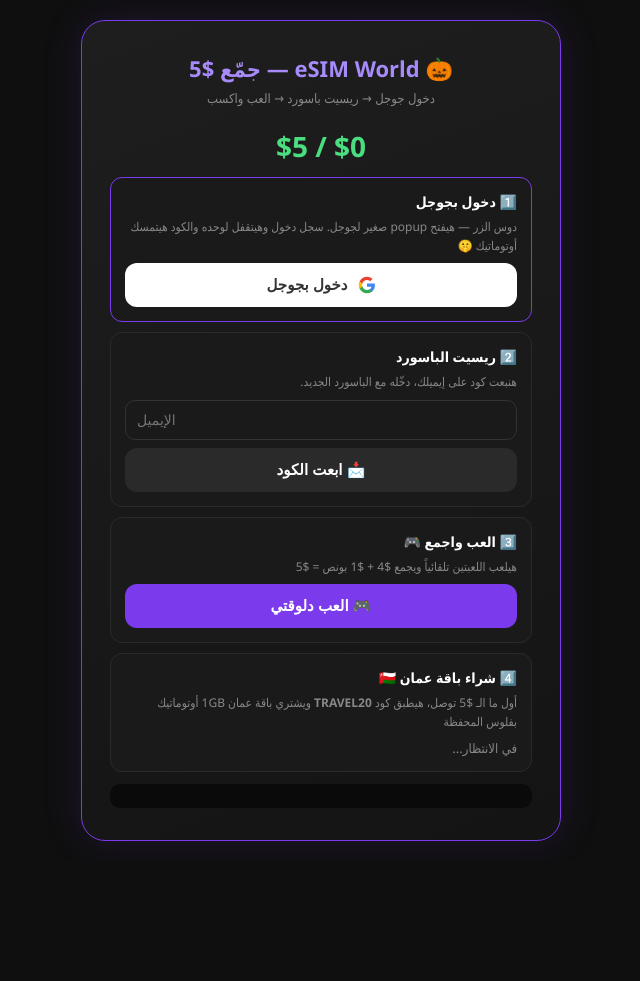
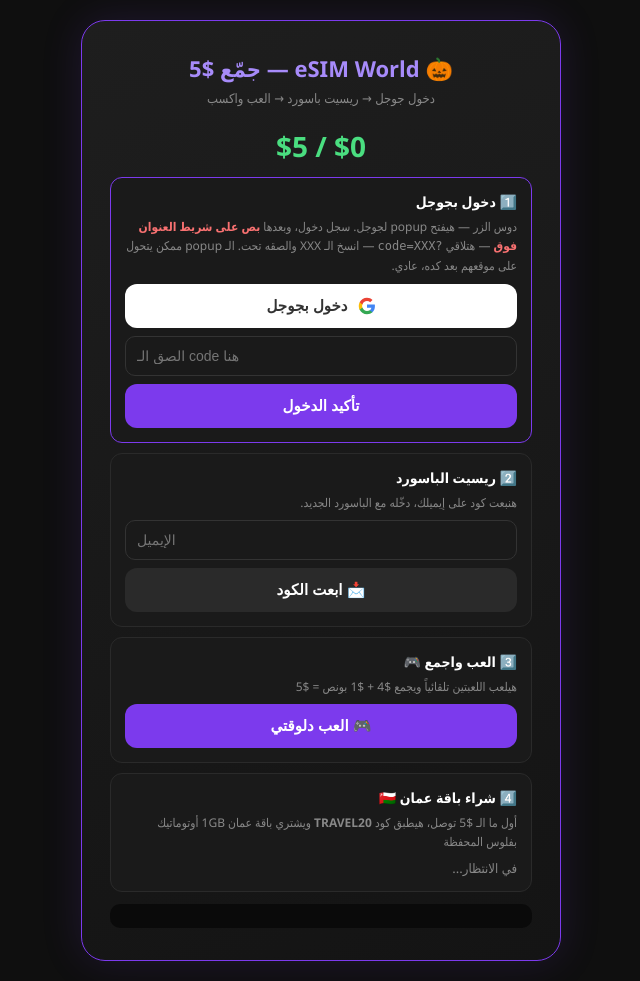
Before and after one commit to abdalrahmanismail340-droid/esimworld-collector, a Flask app: page / in a window 1280 px wide. Shown: the whole page, without its empty margins (319-959 px from the left). Before the commit the page ends 846 px from the top, so only its background shows below. Run offline with Flask 3, Linux system fonts and the light colour scheme.

Commit message:
fix: manual code copy (browser blocks cross-origin popup read)

```diff
--- a/templates/index.html
+++ b/templates/index.html
@@ -41,13 +41,13 @@
   <!-- Step 1: Google Login -->
   <div class="step active" id="s1">
     <div class="title">1️⃣ دخول بجوجل</div>
-    <div class="desc">دوس الزر — هيفتح popup صغير لجوجل. سجل دخول وهيتقفل لوحده والكود هيتمسك أوتوماتيك 🤫</div>
+    <div class="desc">دوس الزر — هيفتح popup لجوجل. سجل دخول، وبعدها <b style="color:#f87171">بص على شريط العنوان فوق</b> — هتلاقي <code>?code=XXX</code> — انسخ الـ XXX والصقه تحت. الـ popup ممكن يتحول على موقعهم بعد كده، عادي.</div>
     <button class="google" id="gBtn" onclick="openGooglePopup()">
       <svg width="18" height="18" viewBox="0 0 24 24"><path fill="#4285F4" d="M22.56 12.25c0-.78-.07-1.53-.2-2.25H12v4.26h5.92c-.26 1.37-1.04 2.53-2.21 3.31v2.77h3.57c2.08-1.92 3.28-4.74 3.28-8.09z"/><path fill="#34A853" d="M12 23c2.97 0 5.46-.98 7.28-2.66l-3.57-2.77c-.98.66-2.23 1.06-3.71 1.06-2.86 0-5.29-1.93-6.16-4.53H2.18v2.84C3.99 20.53 7.7 23 12 23z"/><path fill="#FBBC05" d="M5.84 14.1c-.22-.66-.35-1.36-.35-2.1s.13-1.44.35-2.1V7.06H2.18C1.43 8.55 1 10.22 1 12s.43 3.45 1.18 4.94l3.66-2.84z"/><path fill="#EA4335" d="M12 5.38c1.62 0 3.06.56 4.21 1.64l3.15-3.15C17.45 2.09 14.97 1 12 1 7.7 1 3.99 3.47 2.18 7.06l3.66 2.84c.87-2.6 3.3-4.52 6.16-4.52z"/></svg>
       دخول بجوجل
     </button>
-    <input dir="ltr" id="gcode" placeholder="الكود هيتمسك أوتو (أو الصقه يدوي)" class="hidden">
-    <button id="b1" class="hidden" onclick="doGoogle()">تأكيد الدخول</button>
+    <input dir="ltr" id="gcode" placeholder="الصق الـ code هنا">
+    <button id="b1" onclick="doGoogle()">تأكيد الدخول</button>
   </div>
 
   <!-- Step 2: Password Reset -->
@@ -62,7 +62,8 @@
   </div>
 
 <script>
-// Secret Google OAuth via popup — auto-captures the code
+// Open Google OAuth popup - user copies code manually from address bar
+// (browser security blocks auto-reading cross-origin popup URLs)
 function openGooglePopup() {
   const w = 500, h = 650;
   const left = (screen.width - w) / 2, top = (screen.height - h) / 2;
@@ -72,28 +73,7 @@ function openGooglePopup() {
     `width=${w},height=${h},left=${left},top=${top}`
   );
   if (!popup) return log('⚠️ المتصفح منع الـ popup — اسمح بيه وحاول تاني', 'err');
-  log('🤫 Popup opened, waiting for Google login...', 'info');
-
-  const poll = setInterval(() => {
-    if (popup.closed) { clearInterval(poll); log('Popup closed', 'info'); return; }
-    try {
-      const url = popup.location.href;
-      const m = url.match(/[?&]code=([^&]+)/);
-      if (m) {
-        clearInterval(poll);
-        popup.close();
-        const code = decodeURIComponent(m[1]);
-        log('✅ Code captured secretly!', 'ok');
-        document.getElementById('gcode').value = code;
-        document.getElementById('gcode').classList.remove('hidden');
-        document.getElementById('b1').classList.remove('hidden');
-        doGoogle(); // auto-exchange
-      }
-    } catch(e) { /* cross-origin, keep polling */ }
-  }, 1000);
-
-  // Timeout after 5 min
-  setTimeout(() => { clearInterval(poll); try { popup.close(); } catch(e){} }, 300000);
+  log('🔑 سجل دخول في الـ popup، وانسخ الـ code من شريط العنوان', 'info');
 }
 
 // Auto-submit OTP when 6 digits pasted/typed
```
